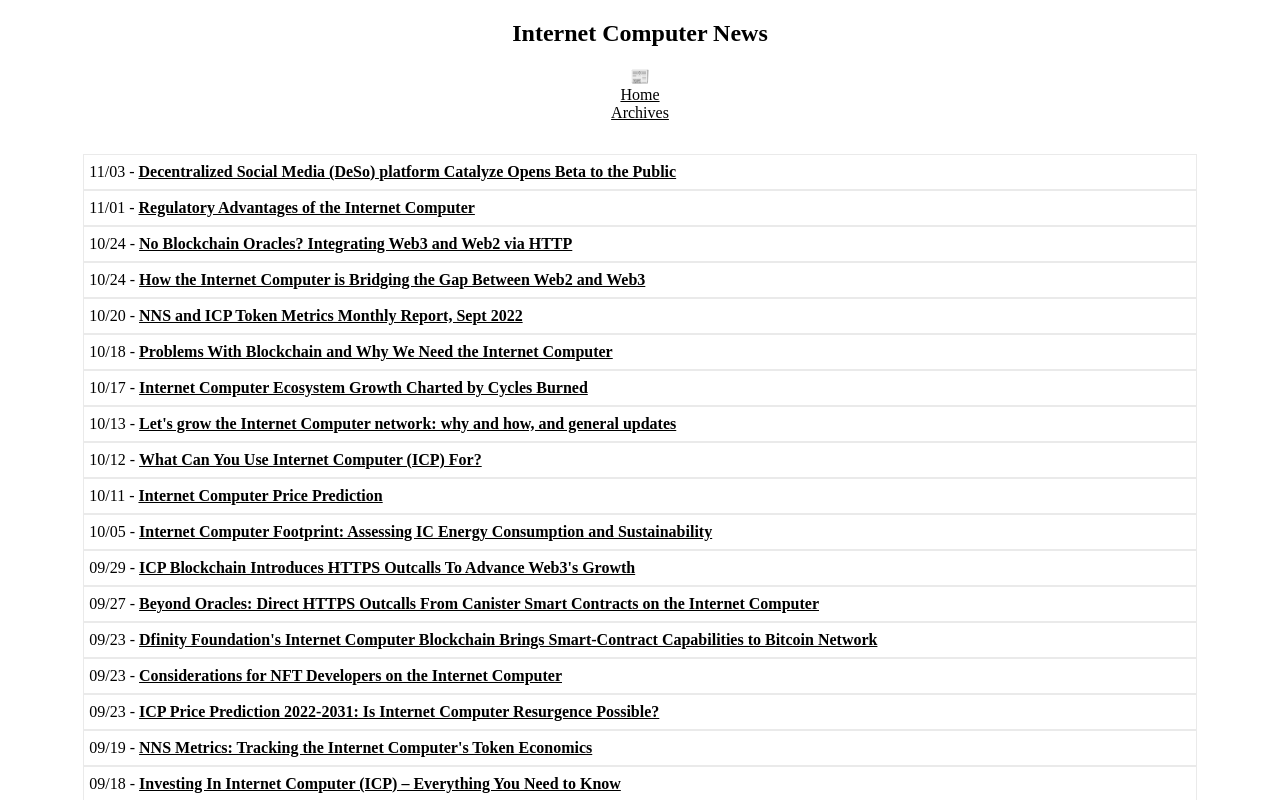
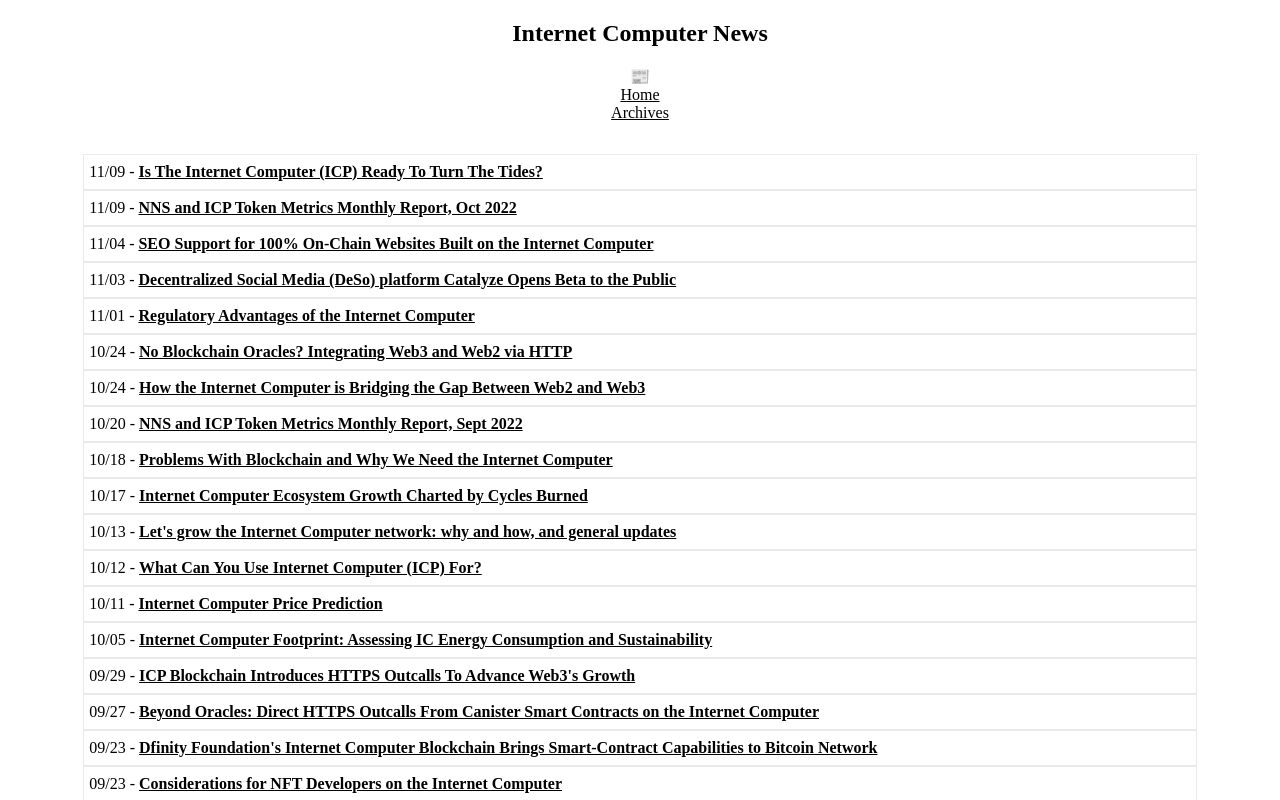
Before and after one commit to rjlucasm/ictoday, a Next.js app: page /news/2022 in a window 1280 px wide. Shown: the top 800 px of the page. Built offline with nearby package versions, Linux system fonts and the light colour scheme.

Commit message:
News 11/09

```diff
--- a/pages/news/2022.js
+++ b/pages/news/2022.js
@@ -19,6 +19,15 @@ export default function News22() {
             <Link href="/archive"><a style={{ color: 'inherit' }}>Archives</a></Link>
 
             <div className="pagesgrid">
+            <div className="pagescard">11/09 -&nbsp;
+                <a href="https://blog.cex.io/education/the-internet-computer-updates-31901" target="_blank" rel="noopener noreferrer">Is The Internet Computer (ICP) Ready To Turn The Tides?</a>
+            </div>
+            <div className="pagescard">11/09 -&nbsp;
+                <a href="https://medium.com/dfinity/nns-and-icp-token-metrics-monthly-report-oct-2022-fba10ce1ea63" target="_blank" rel="noopener noreferrer">NNS and ICP Token Metrics Monthly Report, Oct 2022</a>
+            </div>
+            <div className="pagescard">11/04 -&nbsp;
+                <a href="https://medium.com/dfinity/seo-support-for-100-on-chain-websites-built-on-the-internet-computer-19c951d73853" target="_blank" rel="noopener noreferrer">SEO Support for 100% On-Chain Websites Built on the Internet Computer</a>
+            </div>
             <div className="pagescard">11/03 -&nbsp;
                 <a href="https://finance.yahoo.com/news/decentralized-social-media-deso-platform-141000435.html" target="_blank" rel="noopener noreferrer">Decentralized Social Media (DeSo) platform Catalyze Opens Beta to the Public</a>
             </div>
```
